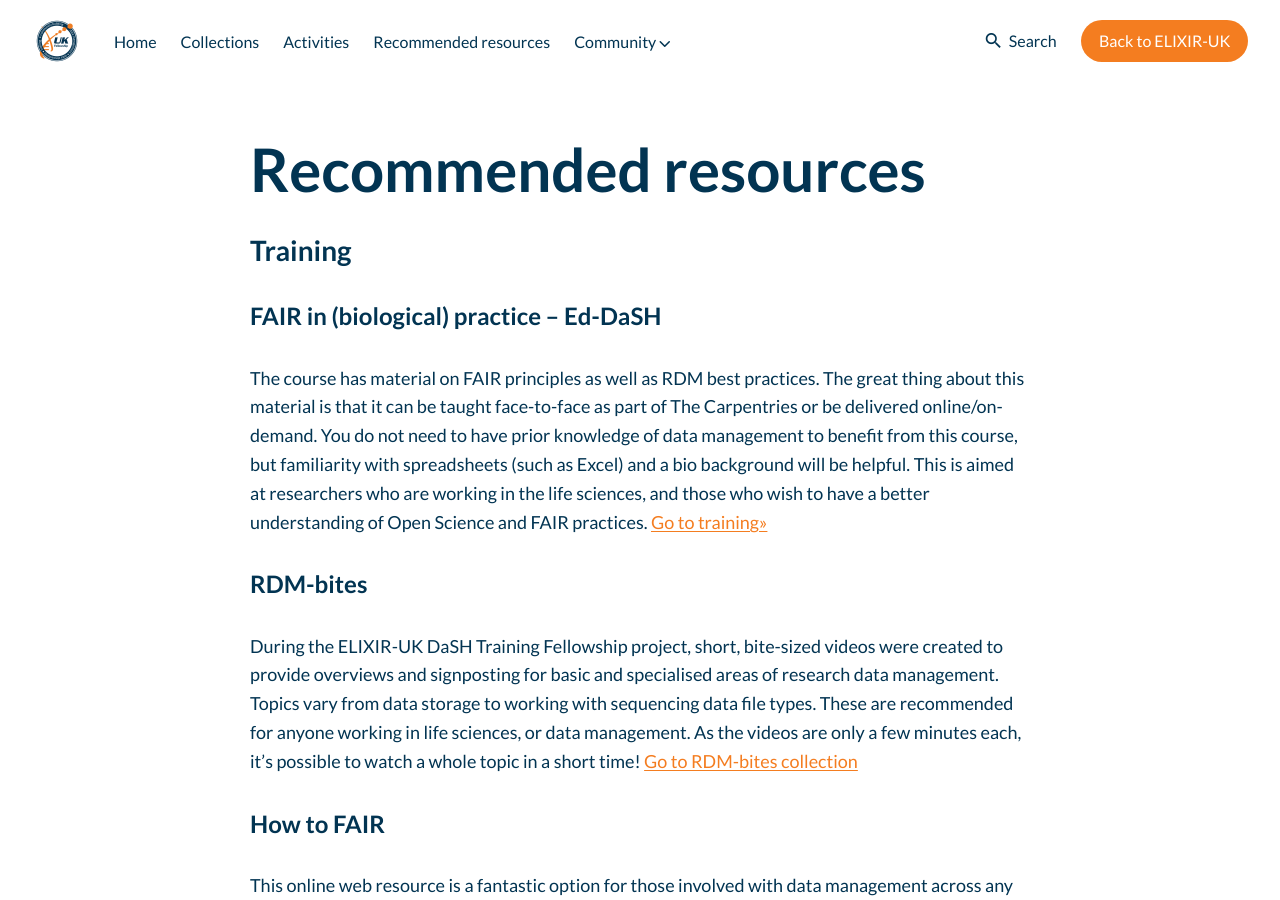
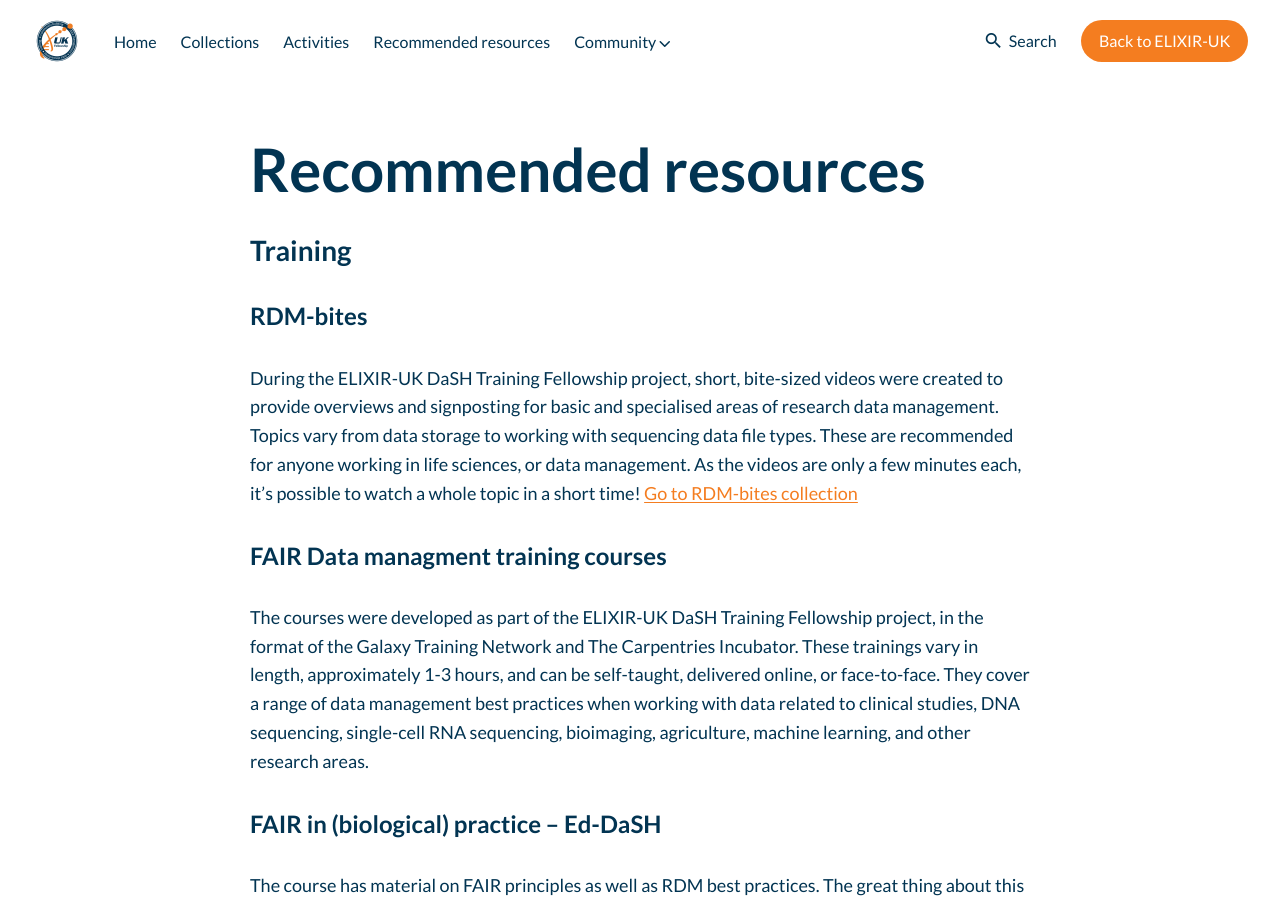
Before and after one commit to elixir-uk/fellowship, a Jekyll site: the page built from _pages/training_materials.md, in a window 1280 px wide and 900 px high. Built offline with Jekyll 4.4.1, drawn with Linux system fonts in a browser that asks for light colours; nearby versions of some CDN libraries.

Commit message:
added training courses developed in ELIXIR-UK DaSH fellowship

```diff
--- a/_pages/training_materials.md
+++ b/_pages/training_materials.md
@@ -7,16 +7,19 @@ image:
 
 ## Training
 
+### RDM-bites
+During the ELIXIR-UK DaSH Training Fellowship project, short, bite-sized videos were created to provide overviews and signposting for basic and specialised areas of research data management. Topics vary from data storage to working with sequencing data file types.
+These are recommended for anyone working in life sciences, or data management. As the videos are only a few minutes each, it’s possible to watch a whole topic in a short time!
+[Go to RDM-bites collection](https://fellowship.elixiruknode.org/tags/?tag=RDMbites)
+
+### FAIR Data managment training courses
+The courses were developed as part of the ELIXIR-UK DaSH Training Fellowship project, in the format of the Galaxy Training Network and The Carpentries Incubator. These trainings vary in length, approximately 1-3 hours, and can be self-taught, delivered online, or face-to-face. They cover a range of data management best practices when working with data related to clinical studies, DNA sequencing, single-cell RNA sequencing, bioimaging, agriculture, machine learning, and other research areas.
+
 ### FAIR in (biological) practice – Ed-DaSH
 The course has material on FAIR principles as well as RDM best practices. The great thing about this material is that it can be taught face-to-face as part of The Carpentries or be delivered online/on-demand.
 You do not need to have prior knowledge of data management to benefit from this course, but familiarity with spreadsheets (such as Excel) and a bio background will be helpful.
 This is aimed at researchers who are working in the life sciences, and those who wish to have a better understanding of Open Science and FAIR practices.
 [Go to training»](https://carpentries-incubator.github.io/fair-bio-practice/)
-
-### RDM-bites
-During the ELIXIR-UK DaSH Training Fellowship project, short, bite-sized videos were created to provide overviews and signposting for basic and specialised areas of research data management. Topics vary from data storage to working with sequencing data file types.
-These are recommended for anyone working in life sciences, or data management. As the videos are only a few minutes each, it’s possible to watch a whole topic in a short time!
-[Go to RDM-bites collection](https://fellowship.elixiruknode.org/tags/?tag=RDMbites)
 
 ### How to FAIR
 
```
